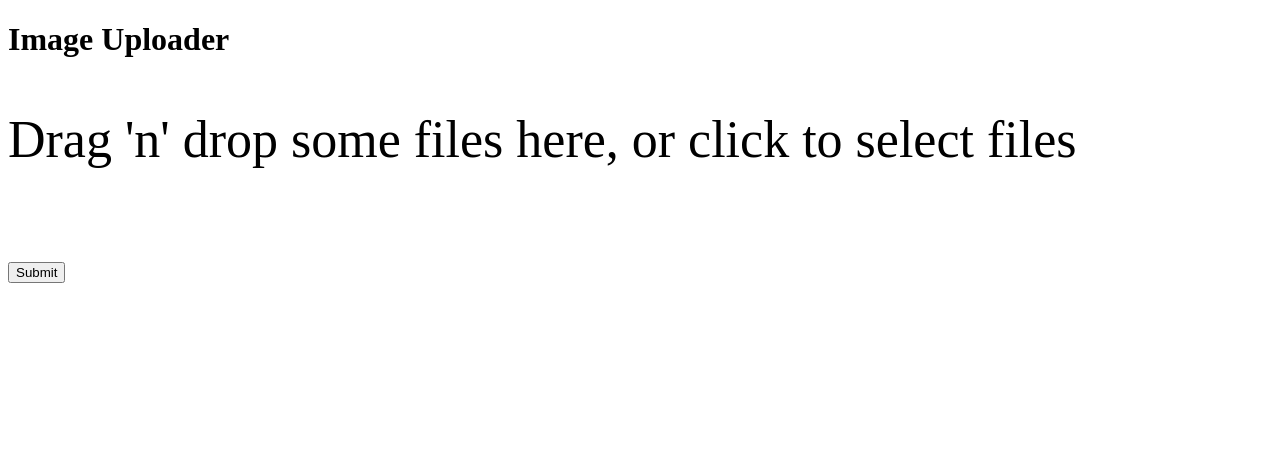
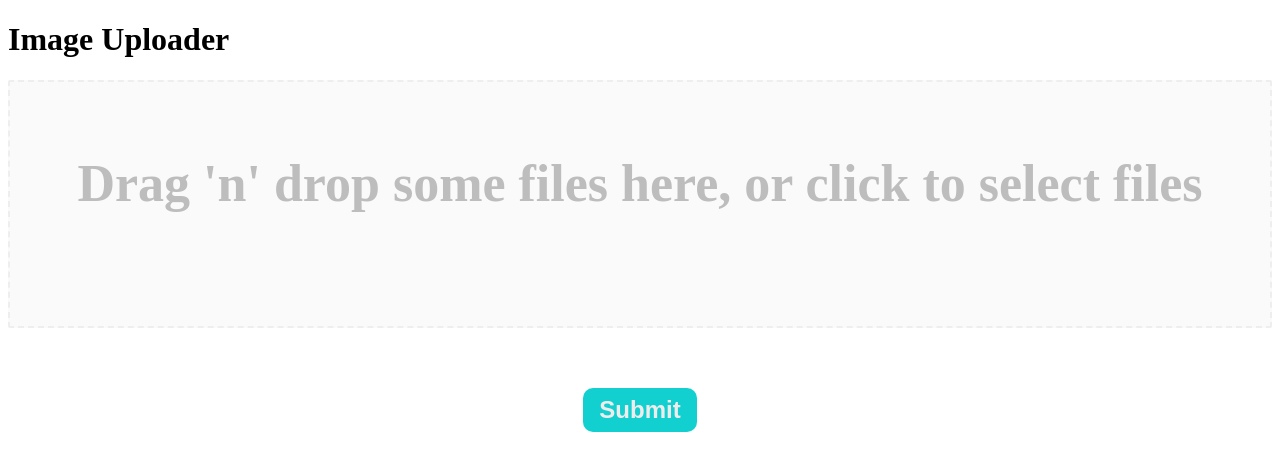
Before and after one commit to vitorfnery/file-uploader-react-dropzone, a React (Create React App) app: page / in a window 1280 px wide. Shown: the top 470 px of the page. Built offline with nearby package versions, Linux system fonts and the light colour scheme.

Commit message:
style: add styles using styled-components

```diff
--- a/package.json
+++ b/package.json
@@ -14,6 +14,7 @@
     "react-dom": "^18.2.0",
     "react-dropzone": "^14.2.3",
     "react-scripts": "5.0.1",
+    "styled-components": "^6.1.8",
     "typescript": "^4.9.5",
     "web-vitals": "^2.1.4"
   },
--- a/src/components/ImageUploader.tsx
+++ b/src/components/ImageUploader.tsx
@@ -1,5 +1,5 @@
-// ImageUploader.tsx
 import React, { useCallback, useState } from "react";
+import styled from "styled-components";
 import { useDropzone } from "react-dropzone";
 
 export interface IAcceptKey {
@@ -8,54 +8,164 @@ export interface IAcceptKey {
 
 interface ImageUploaderProps {
   onSubmit: (images: File[]) => void;
-  acceptKey: IAcceptKey; // Add an optional accept prop for MIME types or file extensions
+  acceptKey: IAcceptKey;
 }
+
+interface ContainerProps {
+  isDragAccept: boolean;
+  isDragReject: boolean;
+  isFocused: boolean;
+}
+
+const getColor = (props: ContainerProps) => {
+  if (props.isDragAccept) {
+    return "#00e676";
+  }
+  if (props.isDragReject) {
+    return "#ff1744";
+  }
+  if (props.isFocused) {
+    return "#2196f3";
+  }
+  return "#eeeeee";
+};
+
+const Container = styled.div<ContainerProps>`
+  flex: 1;
+  display: flex;
+  flex-direction: column;
+  align-items: center;
+  padding: 20px;
+  border-width: 2px;
+  border-radius: 2px;
+  border-color: ${(props) => getColor(props)};
+  border-style: dashed;
+  background-color: #fafafa;
+  color: #bdbdbd;
+  outline: none;
+  transition: border 0.24s ease-in-out;
+`;
+
+const DropContent = styled.p`
+  min-height: 100px;
+  font-size: 52px;
+  font-weight: 700;
+  text-align: center;
+`;
+
+const PreviewSection = styled.div`
+  display: flex;
+  justify-content: flex-start;
+  gap: 12px;
+  margin-top: 30px;
+`;
+
+const PreviewCard = styled.div`
+  width: 100px;
+  height: 100px;
+  border: 1px solid grey;
+  border-radius: 5px;
+  position: relative;
+`;
+
+const PreviewImg = styled.img`
+  width: 100px;
+  height: 100px;
+  border-radius: 5px;
+  position: absolute;
+  z-index: 1;
+`;
+const SubmitSection = styled.div`
+  display: flex;
+  align-items: center;
+  justify-content: center;
+  margin-top: 30px;
+`;
+
+const SubmitBtn = styled.button`
+  border: none;
+  border-radius: 10px;
+  padding: 8px 16px;
+  font-size: 24px;
+  font-weight: 600;
+  text-align: center;
+  background-color: #13d0d0;
+  color: #f0ecec;
+  &:hover {
+    color: #1f1e1f;
+    cursor: pointer;
+    transform: scale(1.1);
+  }
+`;
+
+const RemoveBtn = styled.button`
+  color: #f0ecec;
+  background-color: #13d0d0;
+  border: none;
+  border-radius: 100%;
+  padding: 5% 7%;
+  position: absolute;
+  z-index: 2;
+  top: 5px;
+  right: 5px;
+  &:hover {
+    color: #b71f1f;
+    cursor: pointer;
+    background: #9f9898;
+    transform: scale(1.1);
+  }
+`;
 
 export const ImageUploader: React.FC<ImageUploaderProps> = ({
   onSubmit,
   acceptKey,
 }) => {
   const [files, setFiles] = useState<File[]>([]);
-
   const onDrop = useCallback((acceptedFiles: File[]) => {
     setFiles((prevFiles) => [...prevFiles, ...acceptedFiles]);
   }, []);
-
   const removeImage = (index: number) => {
     setFiles((prevFiles) => prevFiles.filter((_, i) => i !== index));
   };
-
-  // Use the accept prop in useDropzone
-  const { getRootProps, getInputProps } = useDropzone({
-    onDrop,
-    accept: acceptKey,
-  });
-
+  const { getRootProps, getInputProps, isFocused, isDragAccept, isDragReject } =
+    useDropzone({
+      onDrop,
+      accept: acceptKey,
+    });
   const submitImages = () => {
     onSubmit(files);
   };
 
   return (
-    <div>
-      <div {...getRootProps({ className: "dropzone" })}>
+    <div className="container">
+      <Container
+        {...getRootProps({
+          className: "dropzone",
+          isFocused,
+          isDragAccept,
+          isDragReject,
+        })}
+      >
         <input {...getInputProps()} />
-        <p style={{ minHeight: 100, fontSize: 52 }}>
+        <DropContent>
           Drag 'n' drop some files here, or click to select files
-        </p>
-      </div>
-      <div>
+        </DropContent>
+      </Container>
+      <PreviewSection>
         {files.map((file, index) => (
-          <div key={index}>
-            <img
+          <PreviewCard key={index}>
+            <PreviewImg
               src={URL.createObjectURL(file)}
               alt="Preview"
               style={{ width: "100px", height: "100px" }}
             />
-            <button onClick={() => removeImage(index)}>Remove</button>
-          </div>
+            <RemoveBtn onClick={() => removeImage(index)}>X</RemoveBtn>
+          </PreviewCard>
         ))}
-      </div>
-      <button onClick={submitImages}>Submit</button>
+      </PreviewSection>
+      <SubmitSection>
+        <SubmitBtn onClick={submitImages}>Submit</SubmitBtn>
+      </SubmitSection>
     </div>
   );
 };
```
Also changed, not shown: 1 other file (tests, documents, lock files or other folders).
